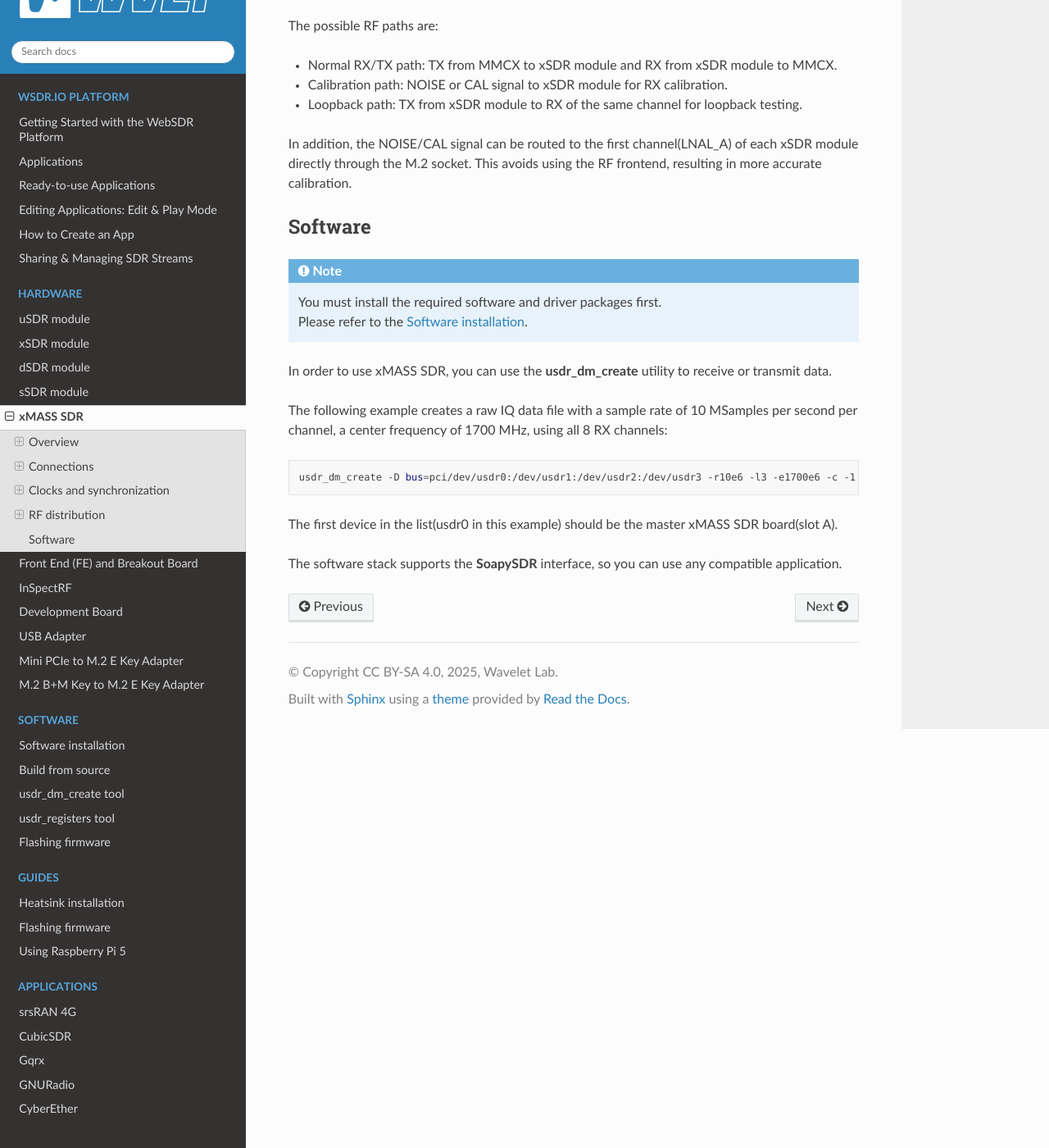
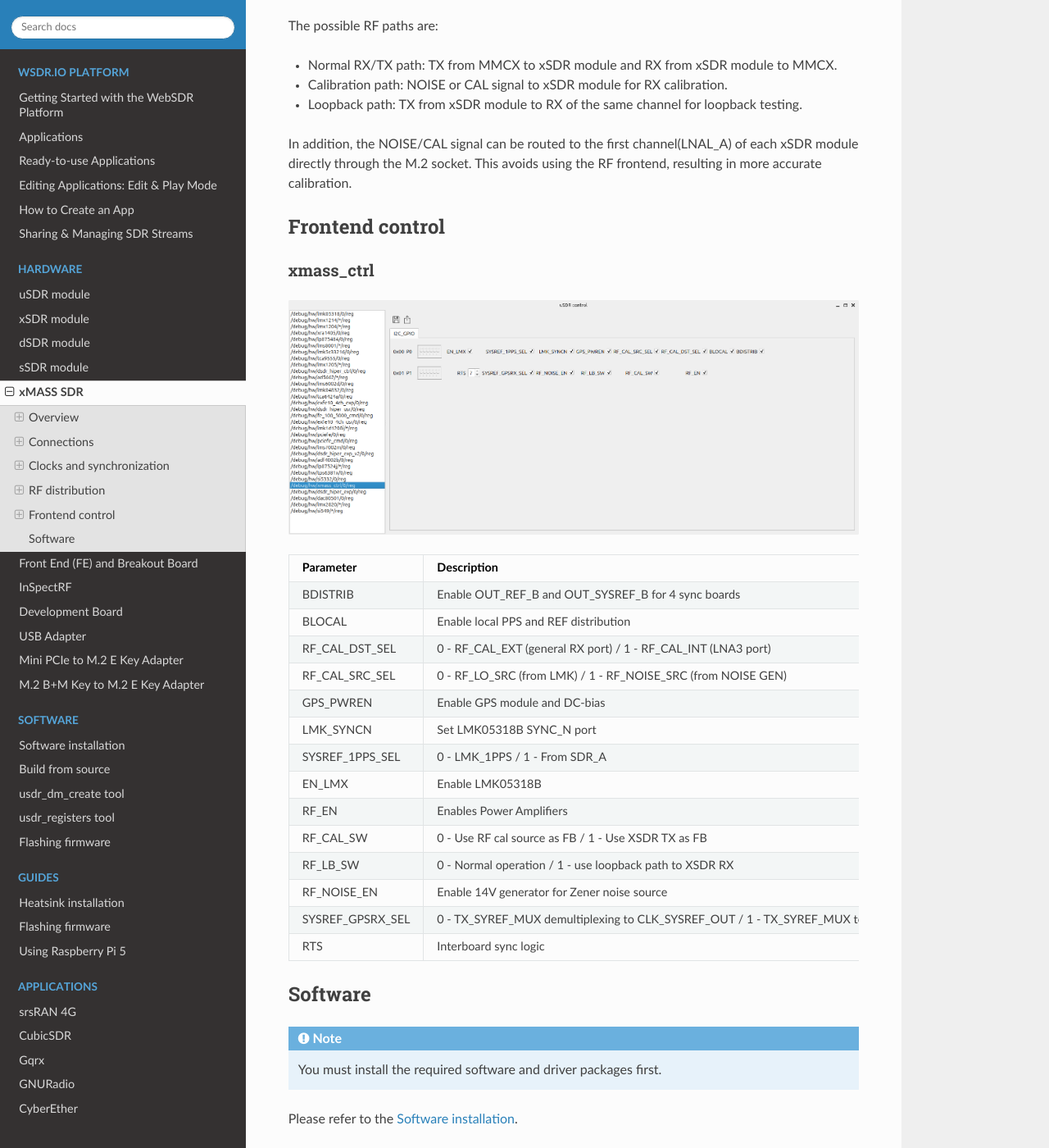
Before and after one commit to wavelet-lab/docs, a Sphinx documentation site: the page built from source/hardware/xmass.rst, in a window 1280 px wide and 1400 px high, scrolled down 6666 px. Shown: the whole window at 82% size. Built offline with Sphinx 7.4.7 and the Read the Docs theme 3.1.0, drawn with Linux system fonts in a browser that asks for light colours.

Commit message:
Added xmass control.

```diff
--- a/source/hardware/xmass.rst
+++ b/source/hardware/xmass.rst
@@ -179,6 +179,7 @@
    | Bold blue dotted lines in the picture above show connections for standalone mode.
    | Bold green dotted lines in the picture above show connections for multiboard mode.
 
+
 Calibration network
 -------------------
 
@@ -197,12 +198,59 @@
 This avoids using the RF frontend, resulting in more accurate calibration.
 
 
+Frontend control
+================
+
+
+xmass_ctrl
+----------
+
+
+.. image:: ../_static/xmass/xmass_control_xmass.png
+   :alt: xmass sdr frontend control screenshot
+
+
+.. list-table::
+   :header-rows: 1
+
+   * - Parameter
+     - Description
+   * - BDISTRIB
+     - Enable OUT_REF_B and OUT_SYSREF_B for 4 sync boards
+   * - BLOCAL
+     - Enable local PPS and REF distribution
+   * - RF_CAL_DST_SEL
+     - 0 - RF_CAL_EXT (general RX port) / 1 - RF_CAL_INT (LNA3 port)
+   * - RF_CAL_SRC_SEL
+     - 0 - RF_LO_SRC (from LMK) / 1 - RF_NOISE_SRC (from NOISE GEN)
+   * - GPS_PWREN
+     - Enable GPS module and DC-bias
+   * - LMK_SYNCN
+     - Set LMK05318B SYNC_N port
+   * - SYSREF_1PPS_SEL
+     - 0 - LMK_1PPS / 1 - From SDR_A
+   * - EN_LMX
+     - Enable LMK05318B
+   * - RF_EN
+     - Enables Power Amplifiers
+   * - RF_CAL_SW
+     - 0 - Use RF cal source as FB / 1 - Use XSDR TX as FB
+   * - RF_LB_SW
+     - 0 - Normal operation / 1 - use loopback path to XSDR RX
+   * - RF_NOISE_EN
+     - Enable 14V generator for Zener noise source
+   * - SYSREF_GPSRX_SEL
+     - 0 - TX_SYREF_MUX demultiplexing to CLK_SYSREF_OUT / 1 - TX_SYREF_MUX to GPS_RX
+   * - RTS
+     - Interboard sync logic
+
+
 Software
 ========
 
 .. note::
    | You must install the required software and driver packages first.
-   | Please refer to the :doc:`/software/install`.
+| Please refer to the :doc:`/software/install`.
 
 In order to use xMASS SDR, you can use the **usdr_dm_create** utility to receive or transmit data.
 
```
Also changed, not shown: other parts of source/hardware/xmass.rst (+1 -1 lines), source/_static/xmass/xmass_control_xmass.png (added).
